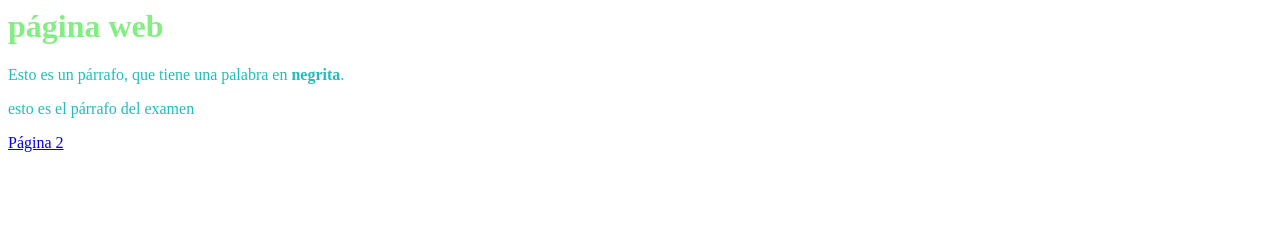
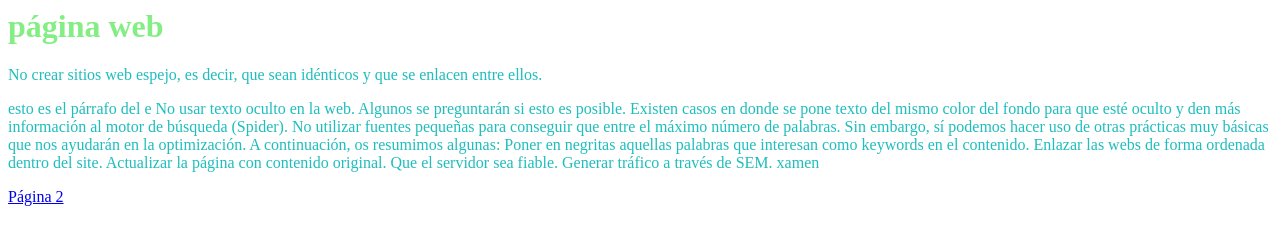
Before and after one commit to Naialarubio/naialarubio.github.io, a plain HTML site: page index.html in a window 1280 px wide. Drawn offline with Linux system fonts and the light colour scheme.

Commit message:
mensaje a posteriori

```diff
--- a/index.html
+++ b/index.html
@@ -4,7 +4,17 @@
  </head>
 <body>
  <h1>página web</h1>
-<p>Esto es un párrafo, que tiene una palabra en <b>negrita</b>.</p>
-<p>esto es el párrafo del examen</p>
+<p>No crear sitios web espejo, es decir, que sean idénticos y que se enlacen entre ellos.</p>
+<p>esto es el párrafo del e    No usar texto oculto en la web. Algunos se preguntarán si esto es posible. Existen casos en donde se pone texto del mismo color del fondo para que esté oculto y den más información al motor de búsqueda (Spider).
+   No utilizar fuentes pequeñas para conseguir que entre el máximo número de palabras.
+
+Sin embargo, sí podemos hacer uso de otras prácticas muy básicas que nos ayudarán en la optimización. A continuación, os resumimos algunas:
+
+   Poner en negritas aquellas palabras que interesan como keywords en el contenido.
+   Enlazar las webs de forma ordenada dentro del site.
+   Actualizar la página con contenido original.
+   Que el servidor sea fiable.
+   Generar tráfico a través de SEM.
+xamen</p>
 <div>
 <a href="dos.html">Página 2</a></div>
```
